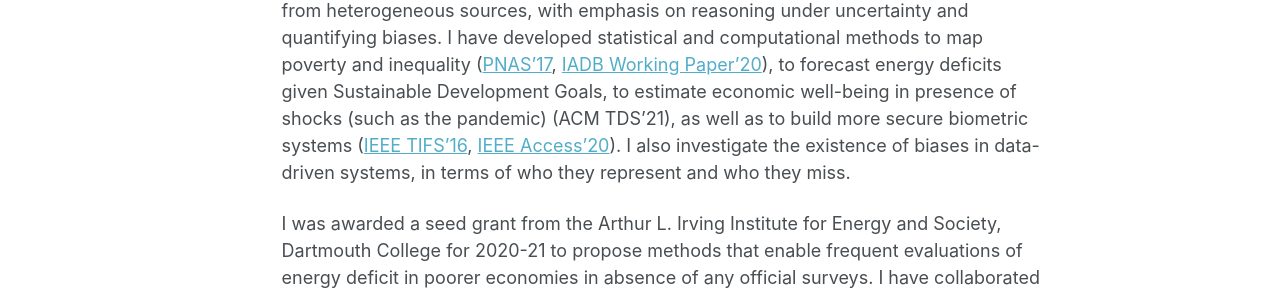
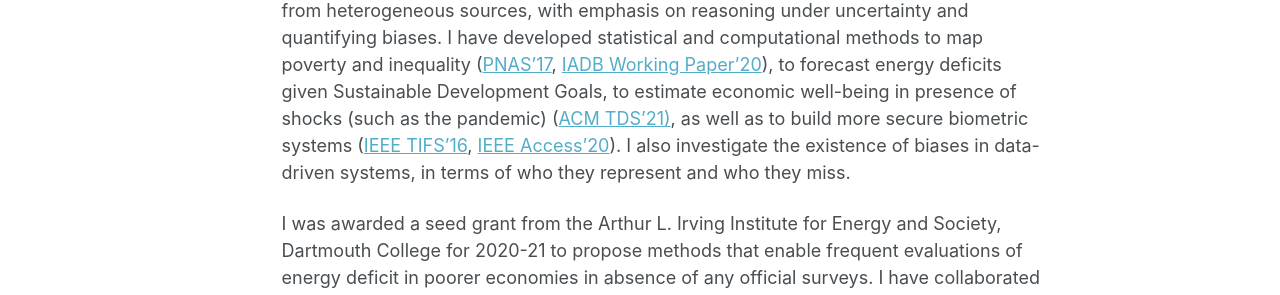
Before and after one commit to neetip/neetip.github.io, a Jekyll site: the page built from _pages/about.md, in a window 1280 px wide and 1329 px high. Shown: the part 401-696 px from the top of the window. Built offline with Jekyll 4.4.1, drawn with Linux system fonts in a browser that asks for light colours; part of the change alters nothing that is shown.

```diff
--- a/_pages/about.md
+++ b/_pages/about.md
@@ -9,7 +9,7 @@ redirect_from:
 ---
 I am a visiting scholar at the Department of Computer Science at Dartmouth College, where I, just, finished two years as a postdoc under the supervision of Prof. Soroush Vosoughi, Department of Computer Science, and Prof. Benjamin Valentino, Department of Government. I explore critical dualities that lie at the intersection of artificial intelligence (AI) and its societal impacts. Of special interest to me are the potentials of AI for societal development and addressing sustainability issues, while limiting their tendencies to exacerbate biases related to gender, race, ethnicity, etc. to create equitable and inclusive futures.
 
-I model scenarios characterized by noisy, uncertain, and high-dimensional data coming from heterogeneous sources, with emphasis on reasoning under uncertainty and quantifying biases. I have developed statistical and computational methods to map poverty and inequality (<a href="https://www.pnas.org/content/114/46/E9783">PNAS'17</a>, <a href="https://publications.iadb.org/en/estimating-and-forecasting-income-poverty-and-inequality-in-haiti-using-satellite-imagery-and-mobile-phone-data">IADB Working Paper'20</a>), to forecast energy deficits given Sustainable Development Goals, to estimate economic well-being in presence of shocks (such as the pandemic) (ACM TDS'21), as well as to build more secure biometric systems (<a href="https://ieeexplore.ieee.org/abstract/document/7556408">IEEE TIFS'16</a>, <a href="https://ieeexplore.ieee.org/document/9157880">IEEE Access'20</a>). I also investigate the existence of biases in data-driven systems, in terms of who they represent and who they miss.
+I model scenarios characterized by noisy, uncertain, and high-dimensional data coming from heterogeneous sources, with emphasis on reasoning under uncertainty and quantifying biases. I have developed statistical and computational methods to map poverty and inequality (<a href="https://www.pnas.org/content/114/46/E9783">PNAS'17</a>, <a href="https://publications.iadb.org/en/estimating-and-forecasting-income-poverty-and-inequality-in-haiti-using-satellite-imagery-and-mobile-phone-data">IADB Working Paper'20</a>), to forecast energy deficits given Sustainable Development Goals, to estimate economic well-being in presence of shocks (such as the pandemic) (<a href="docs/acm_tds.pdf">ACM TDS'21)</a>, as well as to build more secure biometric systems (<a href="docs/ieee_tifs.pdf">IEEE TIFS'16</a>, <a href="https://ieeexplore.ieee.org/document/9157880">IEEE Access'20</a>). I also investigate the existence of biases in data-driven systems, in terms of who they represent and who they miss.
 
 I was awarded a seed grant from the Arthur L. Irving Institute for Energy and Society, Dartmouth College for 2020-21 to propose methods that enable frequent evaluations of energy deficit in poorer economies in absence of any official surveys. I have collaborated with the Inter-American Development Bank, DC on studying poverty and inequality for Haiti from satellite imagery and mobile phone data.
 
```
Also changed, not shown: 2 other files.
